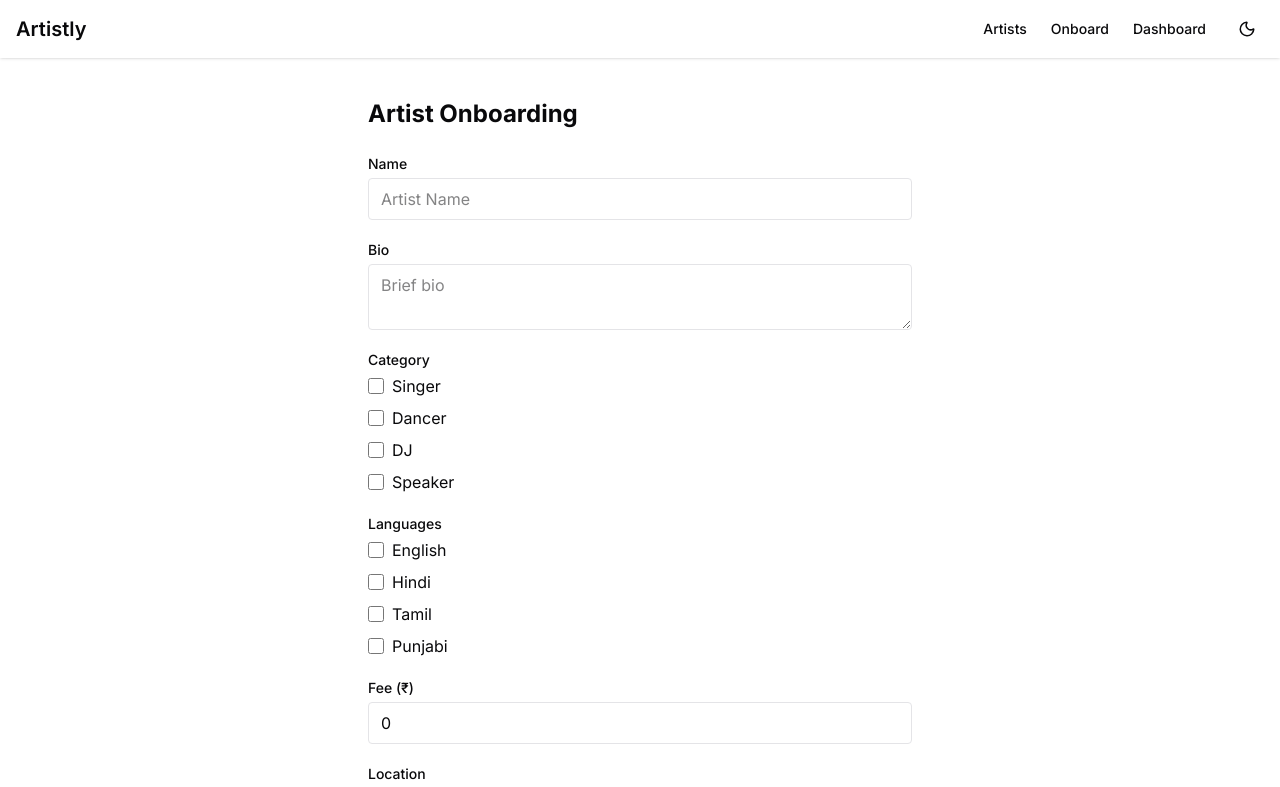
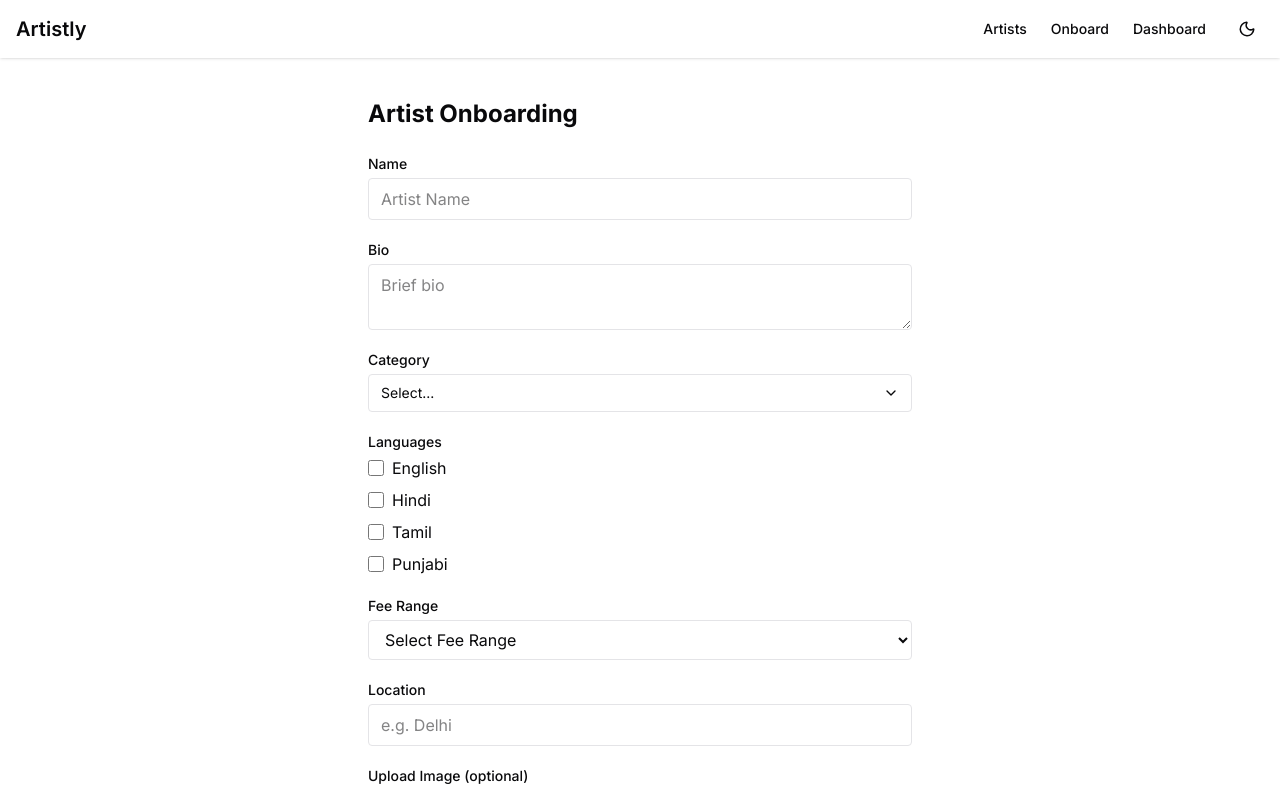
Before and after one commit to Gokulkiran418/optimized-react-webapp, a Next.js app: page /onboard in a window 1280 px wide. Shown: the top 787 px of the page. Built offline with nearby package versions, Linux system fonts and the light colour scheme.

Commit message:
Add category dropdown, set fee range

```diff
--- a/src/app/onboard/page.tsx
+++ b/src/app/onboard/page.tsx
@@ -9,12 +9,16 @@ import { Button } from '@/components/ui/Button'
 import { Textarea } from '@/components/ui/Textarea'
 import { Label } from '@/components/ui/Label'
 import { Checkbox } from '@/components/ui/Checkbox'
+import MultiSelect from '@/components/ui/multi-select'
 import type { ArtistFormData as FormData } from '@/lib/schema/artistSchema'
 
 const categories = ['Singer', 'Dancer', 'DJ', 'Speaker']
 const languages = ['English', 'Hindi', 'Tamil', 'Punjabi']
+const feeRanges = ['10000 - 15000', '15000 - 20000', '> 20000']
 
 export default function OnboardingPage() {
+  const [showModal, setShowModal] = useState(false)
+  const [artistName, setArtistName] = useState('')
   const {
     register,
     control,
@@ -38,7 +42,8 @@ export default function OnboardingPage() {
 
   const onSubmit = (data: FormData) => {
   console.log('Submitted artist data:', data)
-    alert('Artist submitted successfully!')
+  setArtistName(data.name)
+  setShowModal(true)
   reset()
   setImageUrl('')
 }
@@ -67,36 +72,26 @@ export default function OnboardingPage() {
           {errors.bio && <p className="text-sm text-red-500">{errors.bio.message}</p>}
         </div>
 
-        {/* Category */}
+        {/* Category Dropdown Multi-Select */}
         <div>
           <Label>Category</Label>
           <Controller
             control={control}
             name="category"
             render={({ field }) => (
-              <div className="space-y-2">
-                {categories.map((opt) => (
-                  <label key={opt} className="flex items-center gap-2">
-                    <Checkbox
-                      checked={field.value.includes(opt)}
-                      onCheckedChange={(c) =>
-                        field.onChange(
-                          c
-                            ? [...field.value, opt]
-                            : field.value.filter((v: string) => v !== opt)
-                        )
-                      }
+              <MultiSelect
+                options={categories}
+                selected={field.value}
+                onChange={field.onChange}
               />
-                    <span>{opt}</span>
-                  </label>
-                ))}
-              </div>
             )}
           />
-          {errors.category && <p className="text-sm text-red-500">Select at least one category</p>}
+          {errors.category && (
+            <p className="text-sm text-red-500">Select at least one category</p>
+          )}
         </div>
 
-        {/* Languages */}
+        {/* Languages Checkboxes */}
         <div>
           <Label>Languages</Label>
           <Controller
@@ -122,16 +117,30 @@ export default function OnboardingPage() {
               </div>
             )}
           />
-          {errors.languages && <p className="text-sm text-red-500">Select at least one language</p>}
+          {errors.languages && (
+            <p className="text-sm text-red-500">Select at least one language</p>
+          )}
         </div>
 
-        {/* Fee */}
+        {/* Fee Dropdown */}
         <div>
-          <Label htmlFor="fee">Fee (₹)</Label>
-          <Input
+          <Label htmlFor="fee">Fee Range</Label>
+          <Controller
+            control={control}
+            name="fee"
+            render={({ field }) => (
+              <select
                 id="fee"
-            type="number"
-            {...register('fee', { valueAsNumber: true })}
+                value={field.value || ''}
+                onChange={(e) => field.onChange(Number(e.target.value))}
+                className="w-full border rounded px-3 py-2 dark:bg-zinc-900"
+              >
+                <option value="">Select Fee Range</option>
+                <option value="15000">₹10000 - ₹15000</option>
+                <option value="20000">₹15000 - ₹20000</option>
+                <option value="25000"> {'>'} ₹20000</option>
+              </select>
+            )}
           />
           {errors.fee && <p className="text-sm text-red-500">{errors.fee.message}</p>}
         </div>
@@ -140,7 +149,9 @@ export default function OnboardingPage() {
         <div>
           <Label htmlFor="location">Location</Label>
           <Input id="location" {...register('location')} placeholder="e.g. Delhi" />
-          {errors.location && <p className="text-sm text-red-500">{errors.location.message}</p>}
+          {errors.location && (
+            <p className="text-sm text-red-500">{errors.location.message}</p>
+          )}
         </div>
 
         {/* Image Upload */}
@@ -160,6 +171,21 @@ export default function OnboardingPage() {
           Submit
         </Button>
       </form>
+      {showModal && (
+      <div className="fixed inset-0 flex items-center justify-center z-50 bg-black bg-opacity-50">
+        <div className="bg-white dark:bg-zinc-900 p-6 rounded-lg shadow-lg w-full max-w-sm text-center">
+          <p className="text-lg font-semibold mb-4">
+            {artistName} has been onboarded
+          </p>
+          <button
+            onClick={() => setShowModal(false)}
+            className="mt-2 bg-primary text-white px-4 py-2 rounded hover:bg-primary/80"
+          >
+            OK
+          </button>
+        </div>
+      </div>
+    )}
     </div>
   )
 }
--- a/src/components/ArtistCard.tsx
+++ b/src/components/ArtistCard.tsx
@@ -28,7 +28,7 @@ const ArtistCard = ({ artist }: Props) => (
 
     {/* Artist Fee */}
     <p className="mt-1 text-sm text-primary font-medium">
-      Fee: ₹{artist.fee.toLocaleString()}
+      Fee: ₹{artist.feerange}
     </p>
 
     {/* CTA Button */}
--- a/src/components/ui/multi-select.tsx
+++ b/src/components/ui/multi-select.tsx
@@ -1,13 +1,21 @@
+'use client'
+
+import { useState, useRef, useEffect } from 'react'
 import { Checkbox } from '@/components/ui/Checkbox'
+import { ChevronDown } from 'lucide-react'
 
 type MultiSelectProps = {
   options: string[]
   selected: string[]
   onChange: (val: string[]) => void
+  placeholder?: string
 }
 
-export const MultiSelect = ({ options, selected, onChange }: MultiSelectProps) => {
-  const toggle = (option: string) => {
+const MultiSelect = ({ options, selected, onChange, placeholder = 'Select...' }: MultiSelectProps) => {
+  const [isOpen, setIsOpen] = useState(false)
+  const dropdownRef = useRef<HTMLDivElement>(null)
+
+  const toggleOption = (option: string) => {
     if (selected.includes(option)) {
       onChange(selected.filter((o) => o !== option))
     } else {
@@ -15,14 +23,48 @@ export const MultiSelect = ({ options, selected, onChange }: MultiSelectProps) =
     }
   }
 
+  const handleClickOutside = (event: MouseEvent) => {
+    if (dropdownRef.current && !dropdownRef.current.contains(event.target as Node)) {
+      setIsOpen(false)
+    }
+  }
+
+  useEffect(() => {
+    document.addEventListener('mousedown', handleClickOutside)
+    return () => document.removeEventListener('mousedown', handleClickOutside)
+  }, [])
+
   return (
-    <div className="space-y-2">
-      {options.map((opt) => (
-        <label key={opt} className="flex items-center gap-2">
-          <Checkbox checked={selected.includes(opt)} onCheckedChange={() => toggle(opt)} />
-          <span>{opt}</span>
-        </label>
-      ))}
+    <div className="relative" ref={dropdownRef}>
+      <button
+        type="button"
+        onClick={() => setIsOpen((prev) => !prev)}
+        className="w-full border px-3 py-2 rounded flex justify-between items-center dark:bg-zinc-900"
+      >
+        <span className="truncate text-left text-sm">
+          {selected.length > 0 ? selected.join(', ') : placeholder}
+        </span>
+        <ChevronDown className="w-4 h-4 ml-2" />
+      </button>
+
+      {isOpen && (
+        <div className="absolute z-10 mt-2 w-full bg-white dark:bg-zinc-900 border rounded shadow-lg max-h-60 overflow-y-auto">
+          {options.map((opt) => (
+            <label
+              key={opt}
+              className="flex items-center px-3 py-2 hover:bg-muted cursor-pointer gap-2 text-sm"
+            >
+              <Checkbox
+                checked={selected.includes(opt)}
+                onCheckedChange={() => toggleOption(opt)}
+              />
+              {opt}
+            </label>
+          ))}
+        </div>
+      )}
     </div>
   )
 }
+
+export default MultiSelect
--- a/src/data/artists.json
+++ b/src/data/artists.json
@@ -5,6 +5,7 @@
     "category": "Singer",
     "location": "Mumbai",
     "fee": 11000,
+    "feerange":"10000 - 15000",
     "image": "/images/artists/ariasmith.jpg"
   },
    {
@@ -13,6 +14,7 @@
     "category": "Singer",
     "location": "Delhi",
     "fee": 23000,
+    "feerange":"20000 - 25000",
     "image": "/images/artists/adam.jpg"
   },
   {
@@ -21,6 +23,7 @@
     "category": "DJs",
     "location": "Delhi",
     "fee": 14000,
+    "feerange":"10000 - 15000",
     "image": "/images/artists/rhythmbeats.jpg"
   },
   {
@@ -29,6 +32,7 @@
     "category": "DJs",
     "location": "Delhi",
     "fee": 28000,
+    "feerange":"25000 - 30000",
     "image": "/images/artists/kassandra.jpg"
   },
   {
@@ -37,6 +41,7 @@
     "category": "Dancer",
     "location": "Mumbai",
     "fee": 22000,
+    "feerange":"20000 - 25000",
     "image": "/images/artists/Dragonflydance.jpg"
   },
   {
@@ -44,7 +49,8 @@
     "name": "Zoya",
     "category": "Dancer",
     "location": "Chennai",
-    "fee": 12000,
+    "fee": 16000,
+    "feerange":"10000 - 15000",
     "image": "/images/artists/zoya.jpg"
   }
 
--- a/src/data/submissions.json
+++ b/src/data/submissions.json
@@ -4,13 +4,13 @@
     "name": "Aria Smith",
     "category": "Singers",
     "city": "Mumbai",
-    "fee": 30000
+    "fee": 15000
   },
   {
-    "id": "2",
-    "name": "Rhythm Beats",
+  "id": "4",
+    "name": "Kassandra",
     "category": "DJs",
     "city": "Delhi",
-    "fee": 50000
+    "fee": 28000
   }
 ]
--- a/src/types/artist.ts
+++ b/src/types/artist.ts
@@ -5,6 +5,7 @@ export type Artist = {
   name: string
   category: string
   location: string
-  fee: number // 👈 replace 'price' with 'fee'
+  fee: number
+  feerange: string// 👈 replace 'price' with 'fee'
   image?: string
 }
```
Lines whose indentation alone changed are shown as unchanged.
